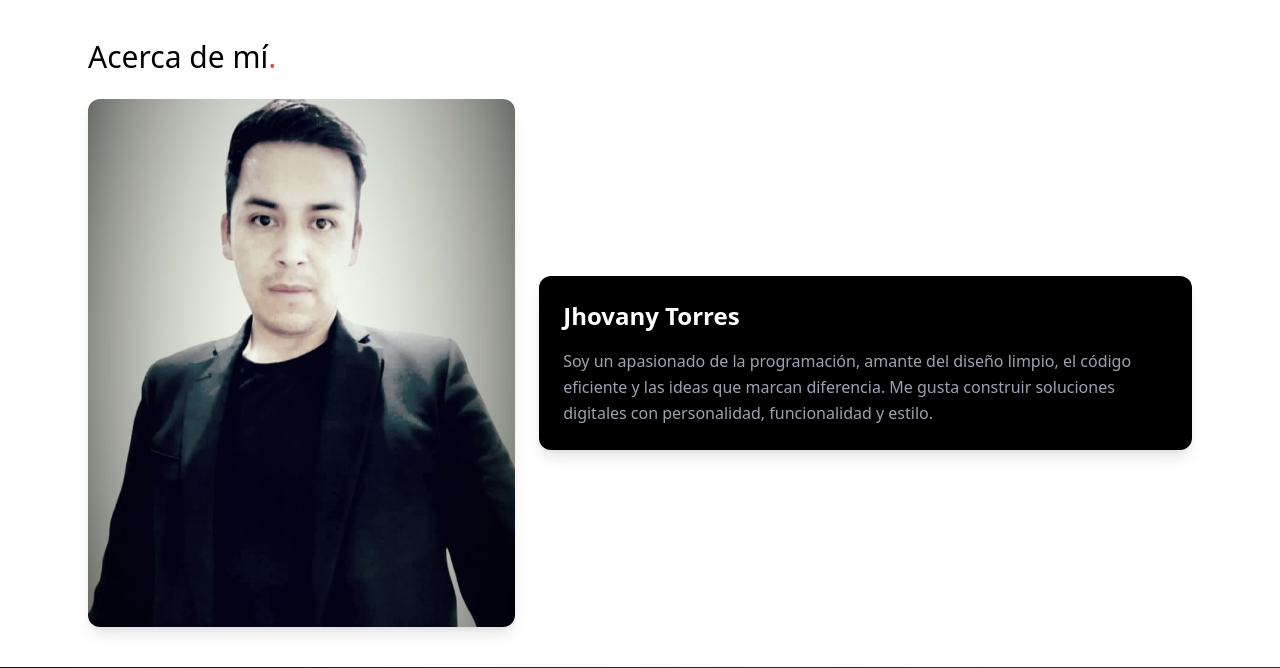
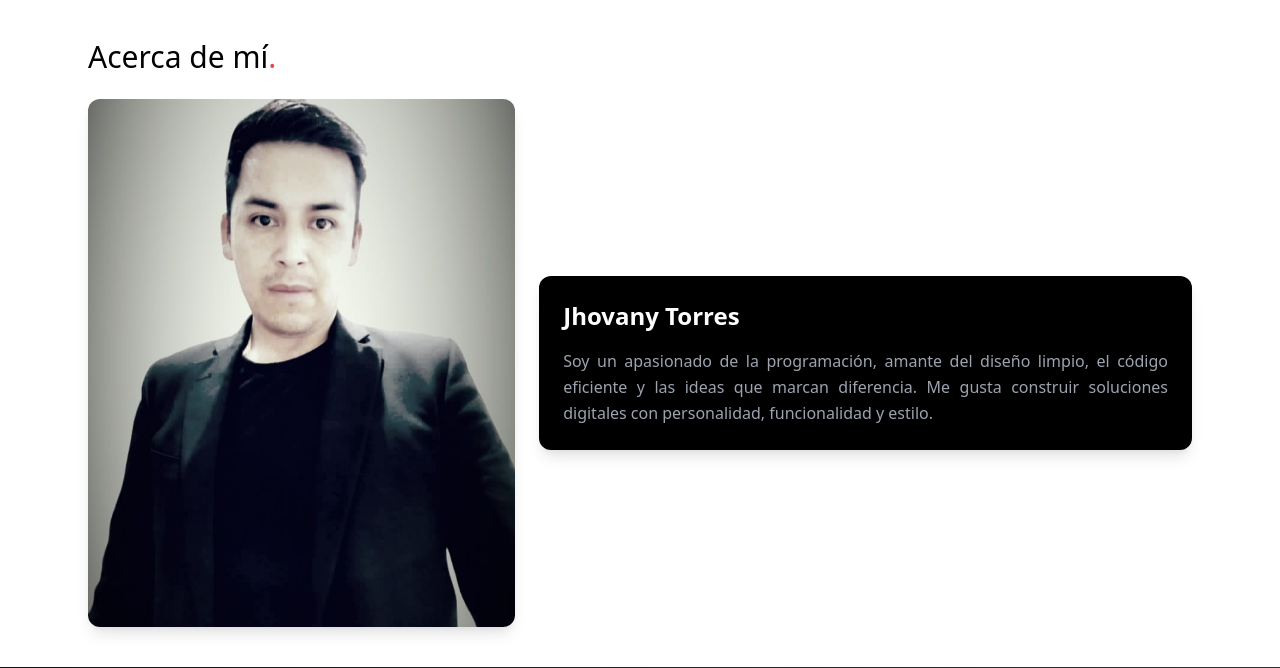
Before and after one commit to GiovanniTorres/RedLigths, a PHP site: template app/views/aboutme.php in a window 1280 px wide. Shown: the part 63-731 px from the top of the page. Run offline with PHP 8.4, Linux system fonts and the light colour scheme; the template is opened without the code that fills it, so the values that code supplies are empty.

Commit message:
Update aboutme.php

```diff
--- a/app/views/aboutme.php
+++ b/app/views/aboutme.php
@@ -10,7 +10,7 @@
     <!-- Texto -->
     <div class="md:col-span-3 bg-black p-6 rounded-xl shadow-lg">
       <h3 class="text-2xl font-bold text-white mb-4">Jhovany Torres</h3>
-      <p class="text-gray-400 leading-relaxed">
+      <p class="text-gray-400 leading-relaxed text-justify">
         Soy un apasionado de la programación, amante del diseño limpio, el código eficiente y las ideas que marcan diferencia. Me gusta construir soluciones digitales con personalidad, funcionalidad y estilo.
       </p>
     </div>
```
